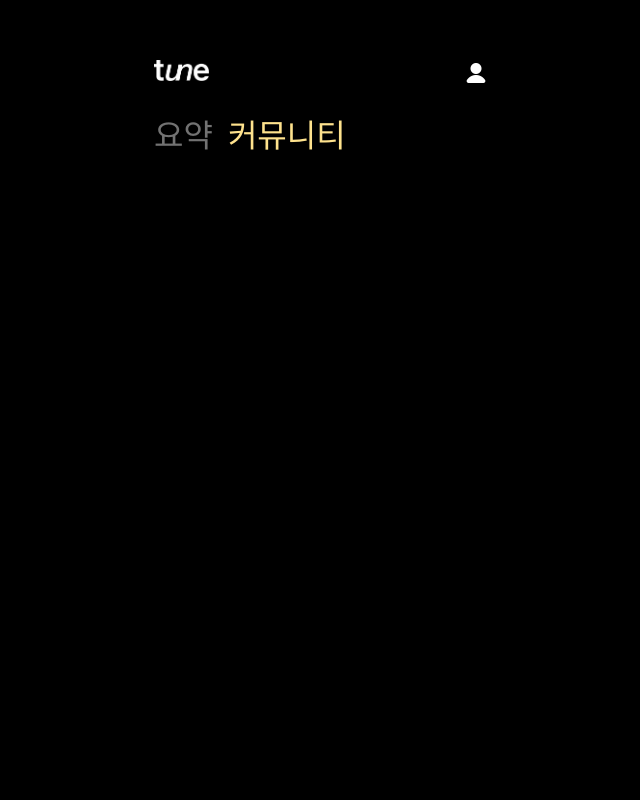
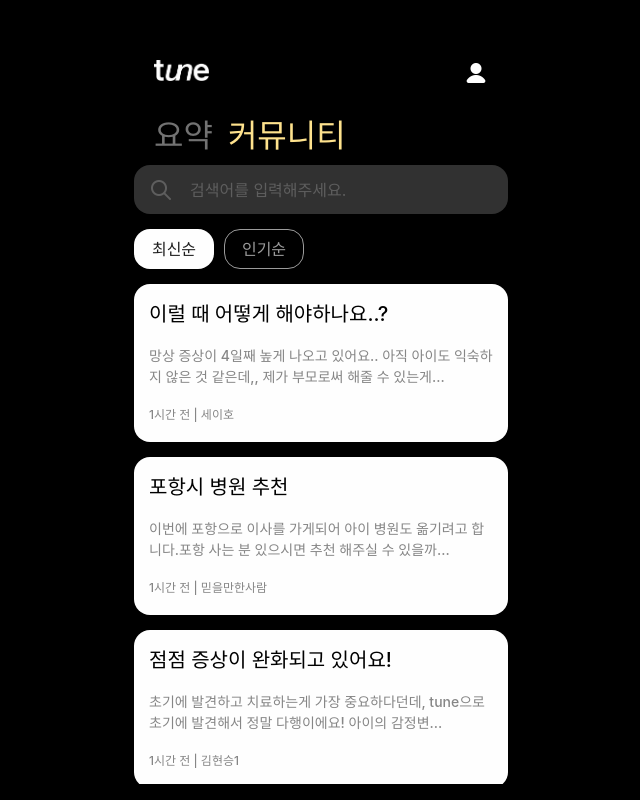
Before and after one commit to Club-PARD/UJaCha_WEB, a React (Create React App) app: page /community in a window 1280 px wide. Shown: the whole page, without its empty margins (319-959 px from the left). Built offline with nearby package versions, Linux system fonts and the light colour scheme; no server answers; sample sign-in values are in the browser's storage; a web font is replaced by a local one.

Commit message:
feat : community page

```diff
--- a/src/Pages/CommunityPage/CommunityPage.js
+++ b/src/Pages/CommunityPage/CommunityPage.js
@@ -1,10 +1,23 @@
+import styled from "styled-components";
+import CommunityPageSearch from "./Components/CommunityPageSearch";
+import CommunityPageContent from "./Components/CommunityPageContent";
+;
+
 function CommunityPage() {
 
     return (
-        <div>
-
-        </div>
+        <CommunityPageContainer>
+            <CommunityPageSearch />
+            <CommunityPageContent/>
+        </CommunityPageContainer>
     );
 }
 
+const CommunityPageContainer = styled.div`
+    width : 100%;
+    height : auto;
+
+    /* background-color: yellow; */
+
+`
 export default CommunityPage;
--- /dev/null
+++ b/src/Pages/CommunityPage/Components/CommunityPageContent.js
@@ -0,0 +1,152 @@
+import styled, { css } from "styled-components";
+import { tempCommunityData } from "./tempCommunityData";
+import { theme } from "../../../Styles/theme";
+import { P } from "../../../Layout/Layout";
+import { useState } from "react";
+
+function truncateText(text, maxLength) {
+    if (text.length > maxLength) {
+        return text.substring(0, maxLength) + "...";
+    } else {
+        return text;
+    }
+}
+
+function CommunityPageContent() {
+    const [sortBy, setSortBy] = useState("최신순"); // 현재 선택된 정렬 기준 상태
+
+    const handleSortBy = (value) => {
+        setSortBy(value);
+    };
+
+    return (
+        <CommuniPageContentContainer>
+            <WrapperButton>
+                <Button active={sortBy === "최신순"} onClick={() => handleSortBy("최신순")}>
+                    최신순
+                </Button>
+                <Button active={sortBy === "인기순"} onClick={() => handleSortBy("인기순")}>
+                    인기순
+                </Button>
+            </WrapperButton>
+            <WrapperContent>
+                {
+                    tempCommunityData.map((data, index) => (
+                        <PostItem key={index}>
+                            <PostTitle>{data.title}</PostTitle>
+                            <PostContent>{truncateText(data.content, 67)}</PostContent>
+                            <PostBottom>
+                                <PostTimestamp>{data.timestamp}</PostTimestamp>
+                                <P>&nbsp;|&nbsp;</P>
+                                <PostWritter>{data.writter}</PostWritter>
+                            </PostBottom>
+                        </PostItem>
+                    ))
+                }
+            </WrapperContent>
+        </CommuniPageContentContainer>
+    );
+}
+
+const CommuniPageContentContainer = styled.div`
+    width: 100%;
+    height: auto;
+
+`;
+
+const WrapperButton = styled.div`
+    width: 100%;
+    height: 40px;
+
+    display: flex;
+    align-items: center;
+    /* background-color: yellow; */
+
+    margin-bottom: 15px;
+`;
+
+const Button = styled.button`
+    width : 80px;
+    height: 40px;
+
+    border: none;
+    border-radius: 16px;
+
+    font-size: 16px;
+    font-weight: 500;
+    line-height: 24px;
+
+    &:first-child {
+        margin-right: 10px;
+    }
+
+    border : 1px solid #9b9b9b;
+    background-color: transparent;
+    color :  #9b9b9b;
+    ${(props) =>
+        props.active &&
+        css`
+            border : none;
+            background-color: ${theme.colors.white_100};
+            color: ${theme.colors.black_100};
+        `}
+`;
+
+const WrapperContent = styled.div`
+    width: 100%;
+    height : 500px;
+    overflow-y: auto;
+
+`
+const PostItem = styled.div`
+    width: 100%;
+    height: 158px;
+
+    margin-bottom :  15px;
+    padding: 15px;
+    box-sizing: border-box;
+    border-radius: 16px;
+
+    display: flex;
+    flex-direction: column;
+    justify-content: space-between;
+
+    background-color: ${theme.colors.white_100};
+
+`;
+
+const PostTitle = styled(P)`
+    font-size: 20px;
+    font-weight: 500;
+    line-height: 30px;
+`;
+
+const PostContent = styled(P)`
+    height : 42px;
+    overflow: hidden;
+    font-size: 14px;
+    font-weight: 500;
+    line-height: 21px;
+    color: #868686;
+`;
+
+const PostBottom = styled.div`
+    width: 100%;
+    height: auto;
+
+    display: flex;
+
+    color: #868686;
+
+    & > p {
+        font-size: 12px;
+        font-weight: 500;
+        line-height: 24px;
+    }
+`;
+
+const PostTimestamp = styled(P)``;
+
+const PostWritter = styled(P)``;
+
+export default CommunityPageContent;
--- /dev/null
+++ b/src/Pages/CommunityPage/Components/CommunityPageSearch.js
@@ -0,0 +1,60 @@
+import styled from "styled-components";
+import { Img } from "../../../Layout/Layout";
+import { theme } from "../../../Styles/theme";
+
+function CommunityPageSearch() {
+    return (
+        <CommuniPageSearchContainer>
+            <WrapperSearch>
+                <Img src="img/search-sm.png" alt="searchIcon" width="24px" height="24px" />
+                <Input placeholder="검색어를 입력해주세요."/>
+            </WrapperSearch>
+        </CommuniPageSearchContainer>
+    );
+}
+
+
+const CommuniPageSearchContainer = styled.div`
+    width: 100%;
+    height : 49px;
+
+    margin-bottom: 15px;
+    /* background-color: yellow; */
+`
+
+const WrapperSearch = styled.div`
+    width: 100%;
+    height : 100%;
+
+    display: flex;
+    align-items: center;
+
+    border-radius: 16px;
+
+    background-color: #313131;
+
+    & > Img {
+        margin: 0 15px;
+    }
+`
+
+const Input = styled.input`
+    color : ${theme.colors.white_100};
+
+    border : none;
+    background-color: transparent;
+
+    font-size : 16px;
+    font-weight: 400;
+    line-height: 24px;
+
+    &::placeholder{
+        color : #5e5e5e;
+    }
+
+    &:focus{
+        outline: none;
+    }
+
+`
+export default CommunityPageSearch;
--- /dev/null
+++ b/src/Pages/CommunityPage/Components/tempCommunityData.js
@@ -0,0 +1,42 @@
+export const tempCommunityData = [
+    {
+        title: "이럴 때 어떻게 해야하나요..? ",
+        content: "망상 증상이 4일째 높게 나오고 있어요.. 아직 아이도 익숙하지 않은 것 같은데,, 제가 부모로써 해줄 수 있는게...",
+        timestamp: "1시간 전",
+        writter: "세이호"
+    }, {
+        title: "포항시 병원 추천",
+        content: "이번에 포항으로 이사를 가게되어 아이 병원도 옮기려고 합니다.포항 사는 분 있으시면 추천 해주실 수 있을까...",
+        timestamp: "1시간 전",
+        writter: "믿을만한사람"
+    }, {
+        title: "점점 증상이 완화되고 있어요!",
+        content: "초기에 발견하고 치료하는게 가장 중요하다던데, tune으로 초기에 발견해서 정말 다행이에요! 아이의 감정변...",
+        timestamp: "1시간 전",
+        writter: "김현승1"
+    }, {
+        title: "조금 지치네요😔",
+        content: "초기에 잡지 못하는 바람에 우리 아이는 벌써 20대 후반이 되었어요.. 혹시 저처럼 후회하시는 부모님들 계실까...",
+        timestamp: "2시간 전",
+        writter: "파드득"
+    }, {
+        title: "이겨내는 힘이 필요해요",
+        content: "조현병을 가진 아이와 함께하는 일상은 정말 힘들어요. 때로는 좌절하고 그만두고 싶은 마음이 들기도 해요. 하지만 가족의 사랑과 지지로 힘을 " +
+                "얻어 나가고 싶어요. 함께 이겨내는 방법에 대해 고민하고 있어요.",
+        timestamp: "2시간 전",
+        writter: "호산나"
+    }, {
+        title: "조현병 자녀를 키우며 겪는 고민",
+        content: "조현병을 가진 아이와 함께하는 일상은 예상치 못한 어려움들이 많아요. 아이의 이상적인 치료와 지원 방법에 대해 고민하고 있어요. 어떻게 하면" +
+                " 아이를 더 잘 돌볼 수 있을지 고민이 많아요.",
+        timestamp: "2시간 전",
+        writter: "가족이 좋아"
+    }, {
+        title: "함께하는 일상의 어려움",
+        content: "최근에 아이가 조현병 진단을 받았어요. 많은 걱정과 불안이 들지만, 어떻게 도와줄지 감이 잘 안와요. 아이의 건강과 행복을 위해 무엇을 더 " +
+                "할 수 있을지 고민이 많아요.",
+        timestamp: "2시간 전",
+        writter: "소망엄마"
+    }
+
+]
```
Also changed, not shown: public/img/search-sm.png (added).
